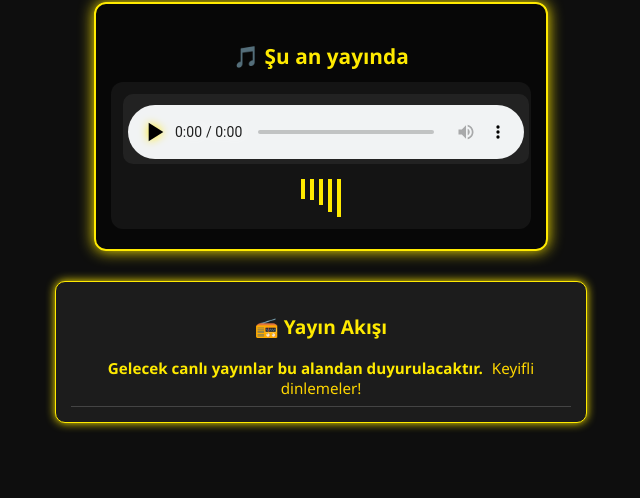
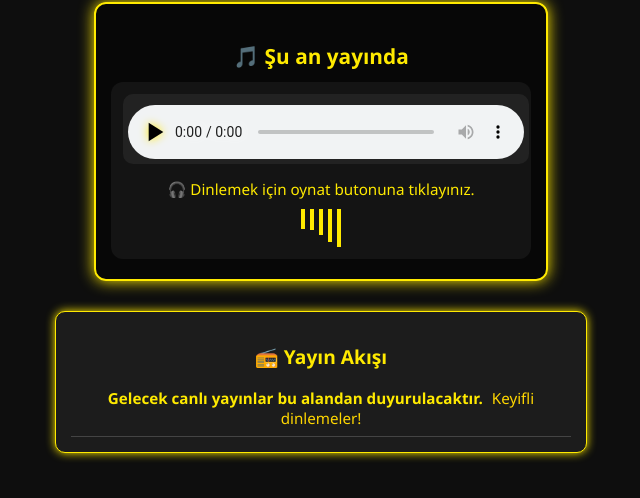
Before and after one commit to Uzakmedia/radio, a plain HTML site: page index.html in a window 1280 px wide. Shown: the part 102-600 px from the top of the page, without its empty margins (319-959 px from the left). Drawn offline with Linux system fonts and the light colour scheme.

Commit message:
Update index.html

```diff
--- a/index.html
+++ b/index.html
@@ -72,6 +72,12 @@
       filter: drop-shadow(0 0 3px var(--highlight));
     }
 
+    .play-info {
+      margin-top: 10px;
+      font-size: 0.95rem;
+      color: var(--highlight);
+    }
+
     .wave {
       display: flex;
       justify-content: center;
@@ -142,6 +148,7 @@
         <source src="https://radio.streemlion.com:4685/stream" type="audio/mpeg">
         Tarayıcınız bu ses biçimini desteklemiyor.
       </audio>
+      <div class="play-info">🎧 Dinlemek için oynat butonuna tıklayınız.</div>
       <div class="wave">
         <div class="bar"></div>
         <div class="bar"></div>
```
